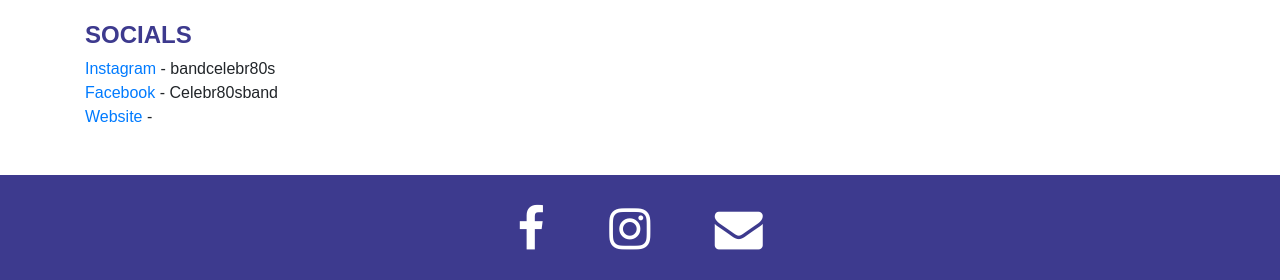
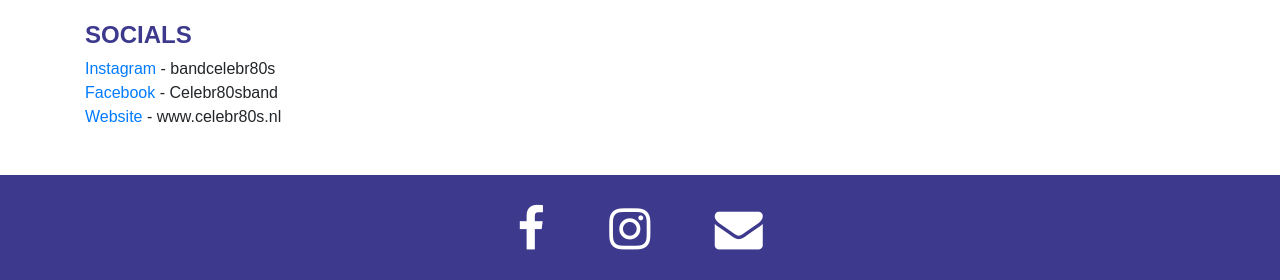
Before and after one commit to sneeuwpop-festival/sneeuwpop.nl, a Jekyll site: the page built from celebr80s.md, in a window 1280 px wide and 900 px high, scrolled down 1504 px. Shown: the part 617-897 px from the top of the window. Built offline with Jekyll 4.4.1, drawn with Linux system fonts in a browser that asks for light colours.

Commit message:
Update celebr80s.md

```diff
--- a/celebr80s.md
+++ b/celebr80s.md
@@ -26,7 +26,7 @@ socials:
   - name: <a href="https://www.facebook.com/Celebr80sband">Facebook</a>
     role: Celebr80sband
   - name: <a href="https://www.celebr80s.nl/?fbclid=IwAR1P0-mrJb0fU7NJ-yErm9K1rHSOdHN5stCjcFOdIXMTOs9Y9EkVsu6HrII">Website</a>
-    role:
+    role: www.celebr80s.nl
 
 
 ---
```
